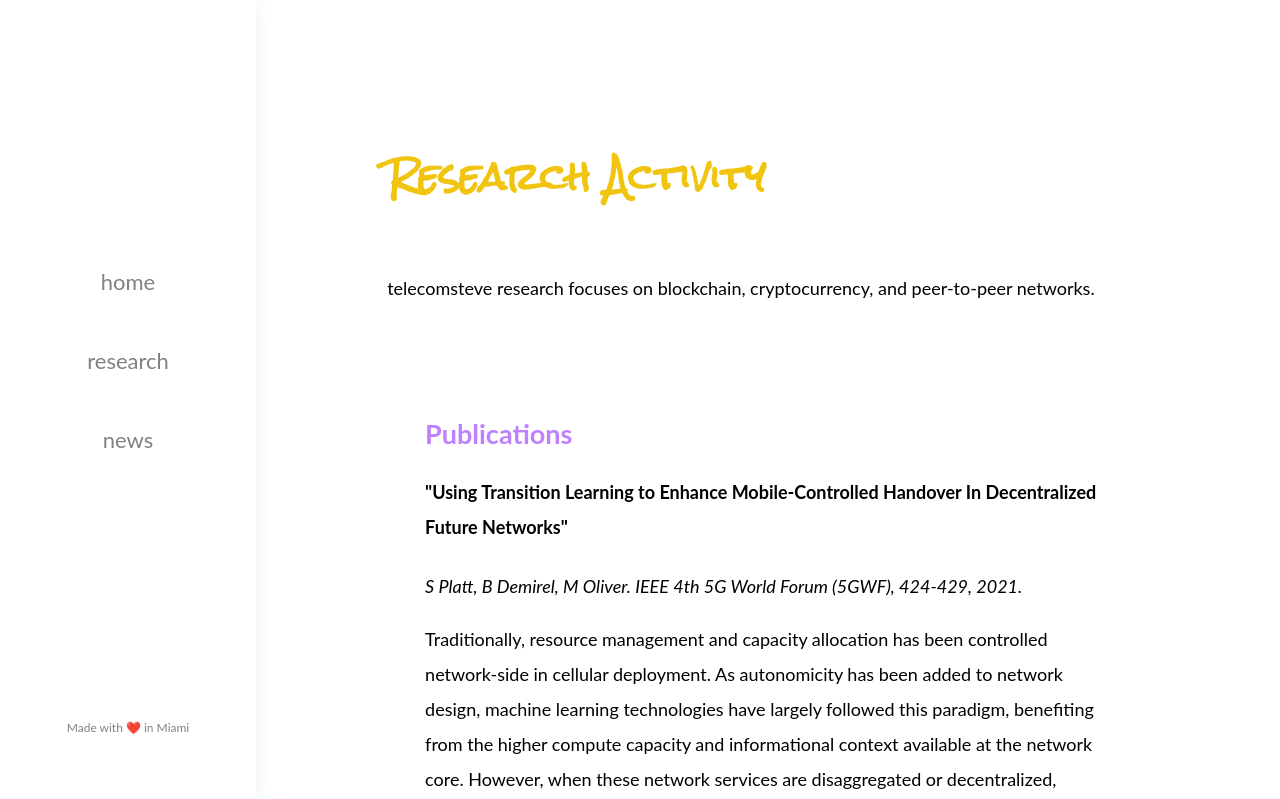
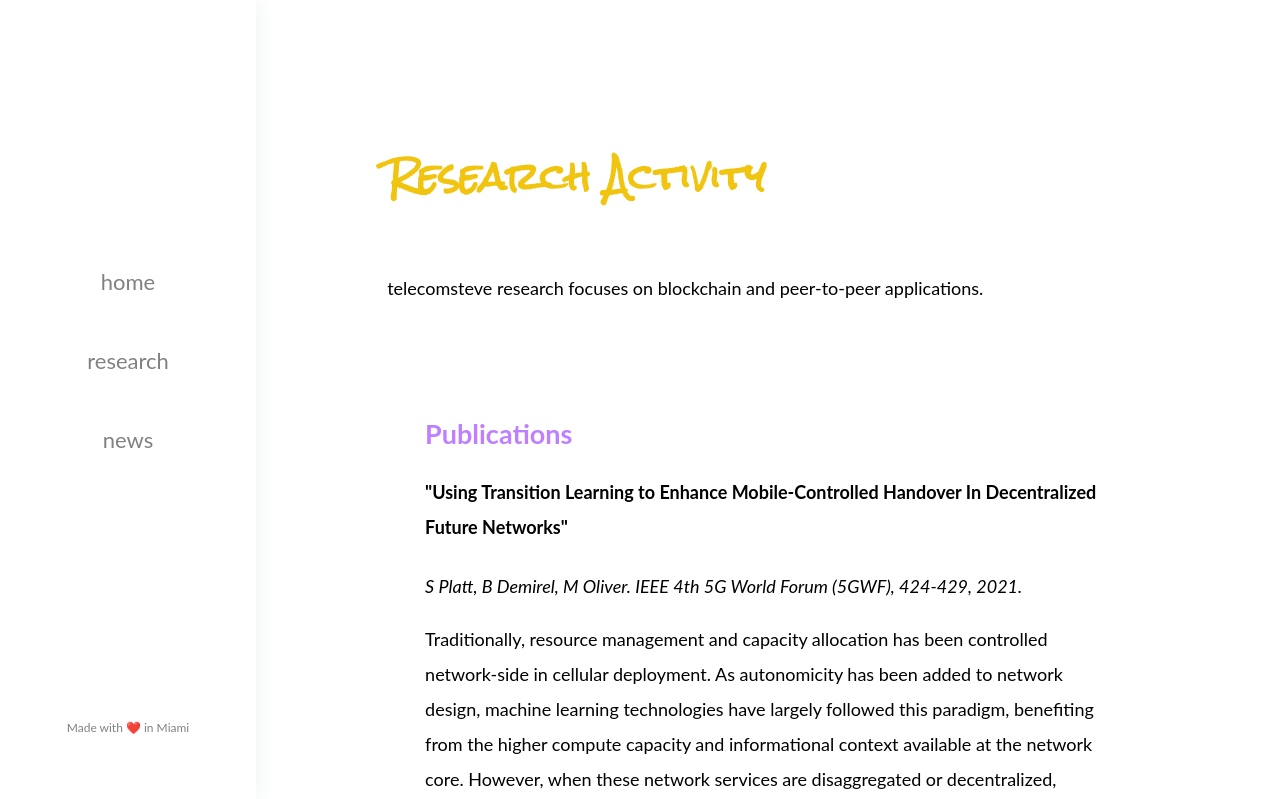
Before and after one commit to stevenplatt/telecomsteve-flask, a Flask app: page /research in a window 1280 px wide. Shown: the top 799 px of the page. Run offline with Flask 2, Linux system fonts and the light colour scheme.

Commit message:
updated research page

```diff
--- a/telecomsteve/templates/research.html
+++ b/telecomsteve/templates/research.html
@@ -3,7 +3,7 @@
     <div class="main">
         <h1>Research Activity</h1>
         <br>
-        <p>telecomsteve research focuses on blockchain, cryptocurrency, and peer-to-peer networks.</p>
+        <p>telecomsteve research focuses on blockchain and peer-to-peer applications.</p>
 
         <br><br>
 
```
